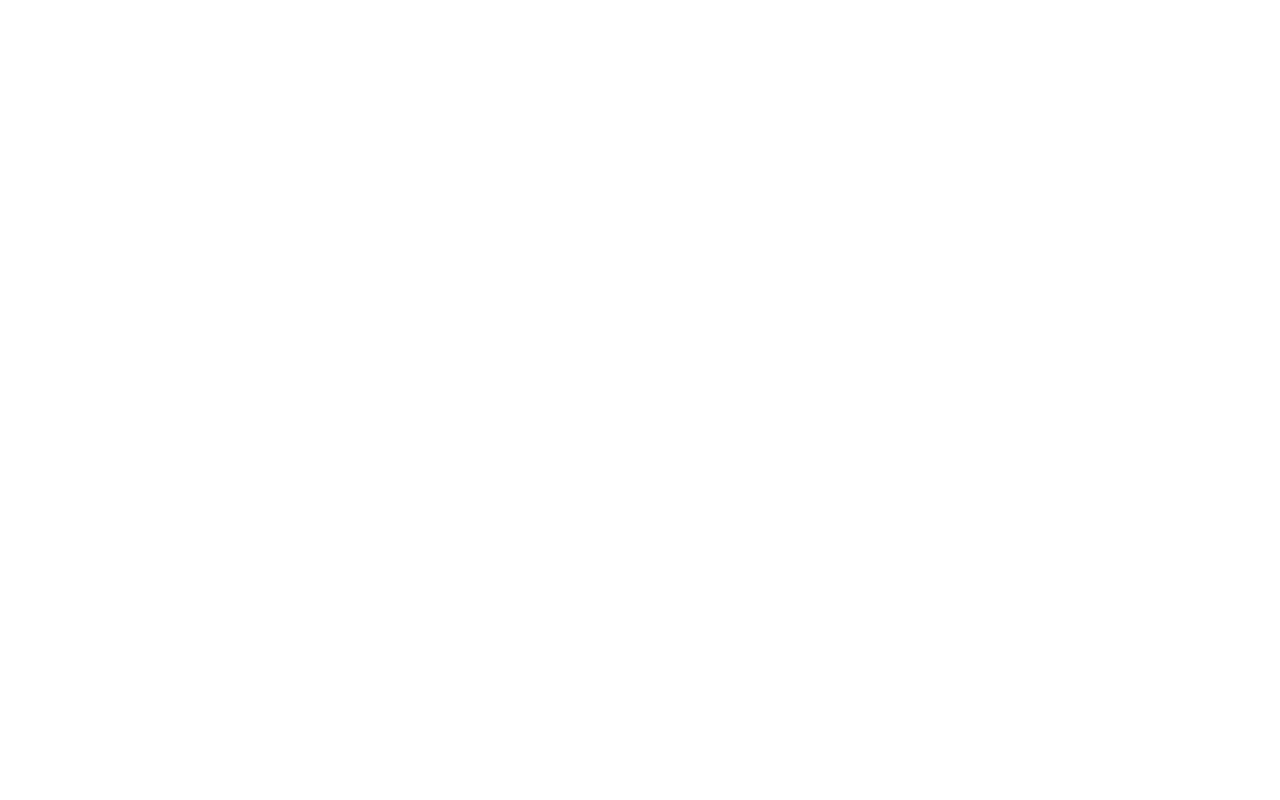
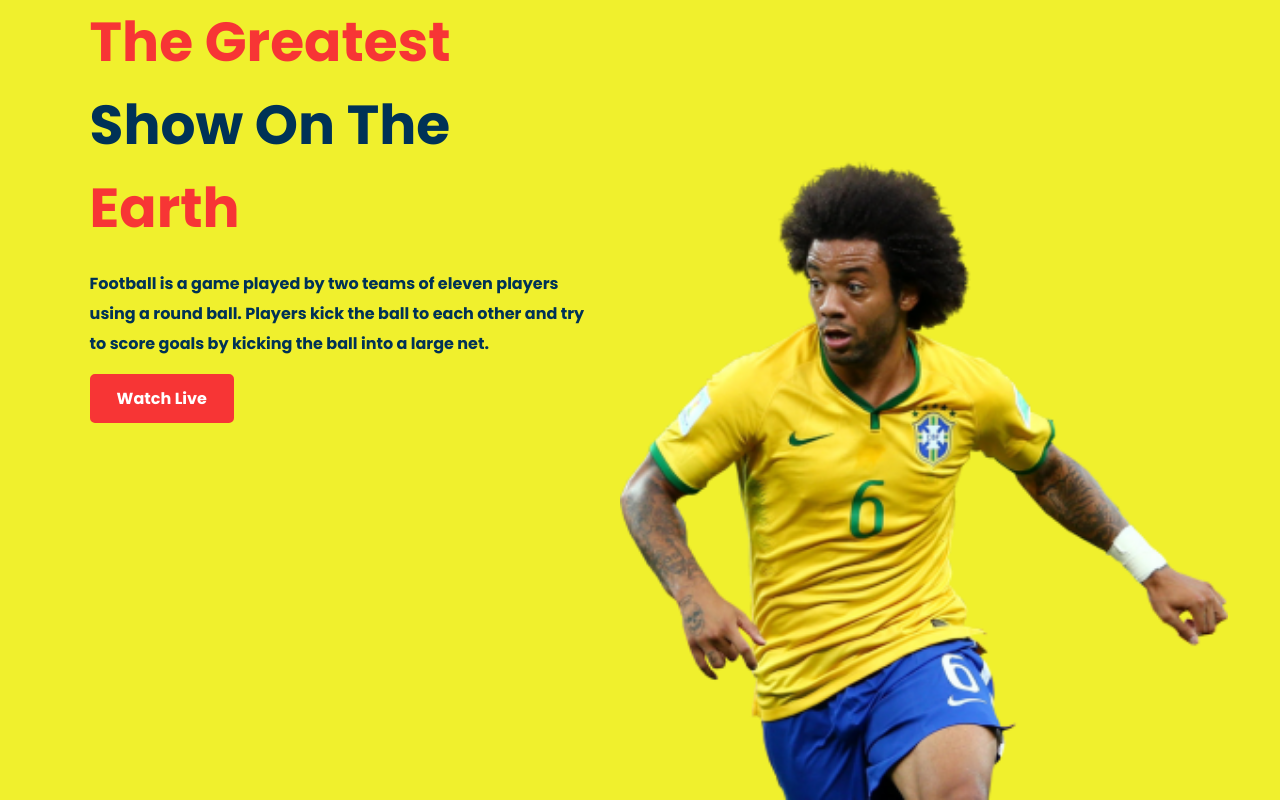
Before and after one commit to SUShuvo/responsive-assingment, a plain HTML site: page index.html in a window 1280 px wide. Drawn offline with Linux system fonts and the light colour scheme.

Commit message:
header section added

```diff
--- a/index.html
+++ b/index.html
@@ -4,11 +4,30 @@
     <meta charset="UTF-8">
     <meta http-equiv="X-UA-Compatible" content="IE=edge">
     <meta name="viewport" content="width=device-width, initial-scale=1.0">
-    <title>World Cup Updates</title>
+    <!-- stysheets -->
+    <link rel="stylesheet" href="styles/style.css">
+    <title>World Cup Update</title>
 </head>
 
 <body>
-
+    <!-- header section starts -->
+    <header>
+        <div class="header">
+            <div class="header-text">
+                <h1>The Greatest <br> <span>show on the</span> <br> earth</h1>
+                <p>Football is a game played by two teams of eleven players <br>
+                    using a round ball. Players kick the ball to each other and try <br>
+                    to score goals by kicking the ball into a large net.</p>
+                <a href="#">Watch Live</a>
+            </div>
+            <div class="header-img">
+                <img src="./assets/Banner Image.png" alt="">
+            </div>
+        </div>
+    </header>
+    <!-- header section ends -->
+    <!-- main section starts -->
+    <!-- main section ends -->
 </body>
 
 </html>
--- /dev/null
+++ b/styles/style.css
@@ -0,0 +1,77 @@
+/* fonts */
+@import url('https://fonts.googleapis.com/css2?family=Poppins:wght@700&display=swap');
+
+/* common style */
+* {
+    margin: 0;
+    padding: 0;
+    box-sizing: border-box;
+}
+
+body {
+    font-family: 'Poppins', sans-serif;
+}
+
+/* header section style */
+.header {
+    height: 100vh;
+    width: 100%;
+    background-color: #f0f02d;
+    position: relative;
+}
+
+.header-text {
+    margin-left: 7%;
+}
+
+.header-text h1 {
+    font-size: 55px;
+    margin-bottom: 20px;
+    color: #f73535;
+    text-transform: capitalize;
+}
+
+span {
+    color: #003256;
+}
+
+.header-text p {
+    line-height: 30px;
+    color: #003256;
+}
+
+.header-text a {
+    text-decoration: none;
+    color: white;
+    padding: 10px 25px;
+    margin: 15px 0;
+    display: inline-block;
+    background-color: #f73535;
+    border: 2px solid #f73535;
+    font-size: 16px;
+    border-radius: 5px;
+}
+
+.header-text a:hover {
+    background-color: transparent;
+    color: #003256;
+    border: 2px solid #003256;
+    transition: 0.5s;
+}
+
+.header-img {
+    width: 40%;
+    height: 80%;
+    position: absolute;
+    bottom: 0;
+    right: 100px;
+}
+
+.header-img img {
+    height: 100%;
+    position: absolute;
+    bottom: 0;
+    left: 50%;
+    transform: translateX(-50%);
+    cursor: pointer;
+}
```
